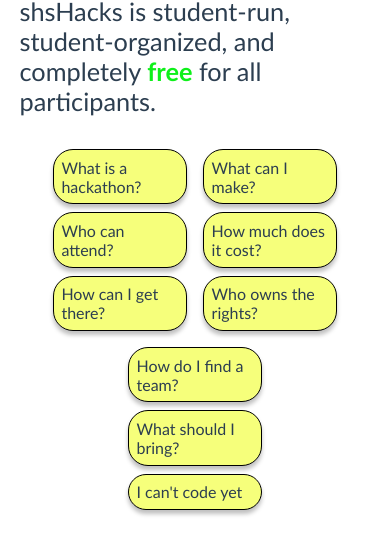
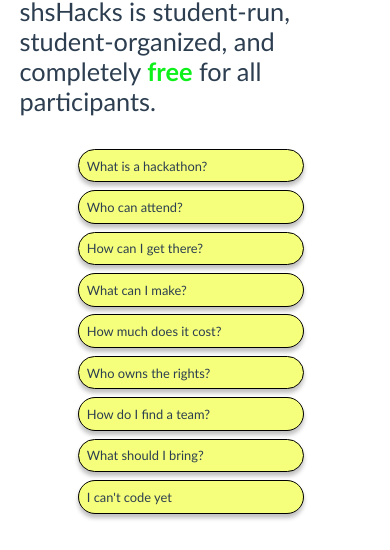
Before and after one commit to shsHacks/shs-hacks-2020, a Vue app: page / in a window 390 px wide. Shown: the part 1877-2427 px from the top of the page. Built offline with nearby package versions, Linux system fonts and the light colour scheme.

Commit message:
made faq pretty

```diff
--- a/src/App.vue
+++ b/src/App.vue
@@ -9,21 +9,21 @@
   <div id = "my-menu">
 
       <a id = "widen"></a>
-      <a href="#AboutHackathonLink" class ="nomore">About shsHacks</a>
+      <a href="#AboutHackathonLink" class ="nomore">About</a>
       <a href="#Location" >Location</a>
       <a href="#Schedule" >Schedule</a>
       <a href="#Register">Register</a>
       <a href = "#sponsor" class ="nomore"> Sponsors</a>
-       <a href = "#Contact" class ="nomore"> Contact Us</a>
+       <a href = "#Contact" class ="nomore"> Contact</a>
   </div>
   <div id = "menu-overlay" class="fixmenu">
     <a class ="widen"></a>
-     <a href="#AboutHackathonLink">About shsHacks</a>
+     <a href="#AboutHackathonLink">About</a>
       <a href="#Location">Location</a>
       <a href="#Schedule">Schedule</a>
       <a href="#sponsor">Sponsors</a>
       <a href = "#AboutUs"> Meet the Team</a>
-       <a href = "#Contact"> Contact Us</a>
+       <a href = "#Contact"> Contact</a>
   </div>
     <div id = "theContent">
       <h1 id = "AboutHackathonLink" style = "text-decoration: underline;">About shsHacks</h1>
--- a/src/sections/Faq.vue
+++ b/src/sections/Faq.vue
@@ -126,12 +126,33 @@ p {
   margin: 1vw;
 }
 @media screen and (max-width: 1000px) {
+  #faq{
+    display: flex;
+  flex-flow: column nowrap;
+
+   width: 80vw;
+  align-content: center;
+  justify-content: center;
+
+  }
   .circlebox {
     margin: 2vw;
+    margin-left: 20vw;
+    text-align: left;
+  padding-bottom: 0;
+  margin-bottom: 0;
+  justify-content: center;
+  background: rgb(246, 255, 123);
+  border: 1px solid #000000;
+  box-sizing: border-box;
+  box-shadow: 0px 4px 4px rgba(0, 0, 0, 0.25);
+  border-radius: 20px;
+
   }
   p {
+    font-size: 3.3vw;
     margin: 2vw;
-    width: 30vw;
+    width: 50vw;
   }
 }
 .reveal {
--- a/src/sections/Sponsors.vue
+++ b/src/sections/Sponsors.vue
@@ -29,17 +29,17 @@ export default {
                {
                    source: '../../sponsorlogos/imc.png',
              ref: 'https://www.imc.com/us/',
-             id: 3,
+             id: 0,
               size: 'big'
               },
                 {
                    source: '../../sponsorlogos/c2.png',
              ref: 'https://www.c2educate.com/',
-             id: 3,
+             id: 1,
               size: 'big'
               },
              {source: '../../sponsorlogos/DigitalOcean.png',
-         id: 0,
+         id: 2,
          size: 'medium',
         //  size: ()=> {
         //      if(!this.mobileVersion)
@@ -58,7 +58,7 @@ export default {
          ref: 'https://digitalocean.com/'},
          {source:
          '../../sponsorlogos/1Password.png',
-         id: 1 ,
+         id: 3 ,
          size: 'medium',
         //  size: function() {
         //      if(!this.mobileVersion)
@@ -77,34 +77,41 @@ export default {
          {
              source: '../../sponsorlogos/BCDV.png',
              ref: 'https://www.bcdvideo.com/',
-             id: 2,
+             id: 4,
               size: 'medium'
          },
          {
              source: '../../sponsorlogos/github.png',
              ref: 'https://github.com/',
-             id: 3,
+             id: 5,
               size: 'supersmall'
               },
                {
              source: '../../sponsorlogos/stickermule.png',
              ref: 'https://www.stickermule.com/',
-             id: 4,
+             id: 6,
               size: 'medium'
               },
 
               {
                    source: '../../sponsorlogos/wolfram.png',
              ref: 'https://www.wolfram.com/',
-             id: 3,
+             id: 7,
               size: 'medium'
               },
                 {
                    source: '../../sponsorlogos/Cloud.png',
              ref: 'https://cloudsploit.com/',
-             id: 3,
+             id: 8,
               size: 'medium'
+              },
+              {
+                  source: '../../sponsorlogos/water.png',
+                  ref: 'https://boxedwaterisbetter.com/',
+                  id: 9,
+                  size: 'small'
               }
+
 
          ]
       };
```
Also changed, not shown: public/sponsorlogos/water.png (added).
